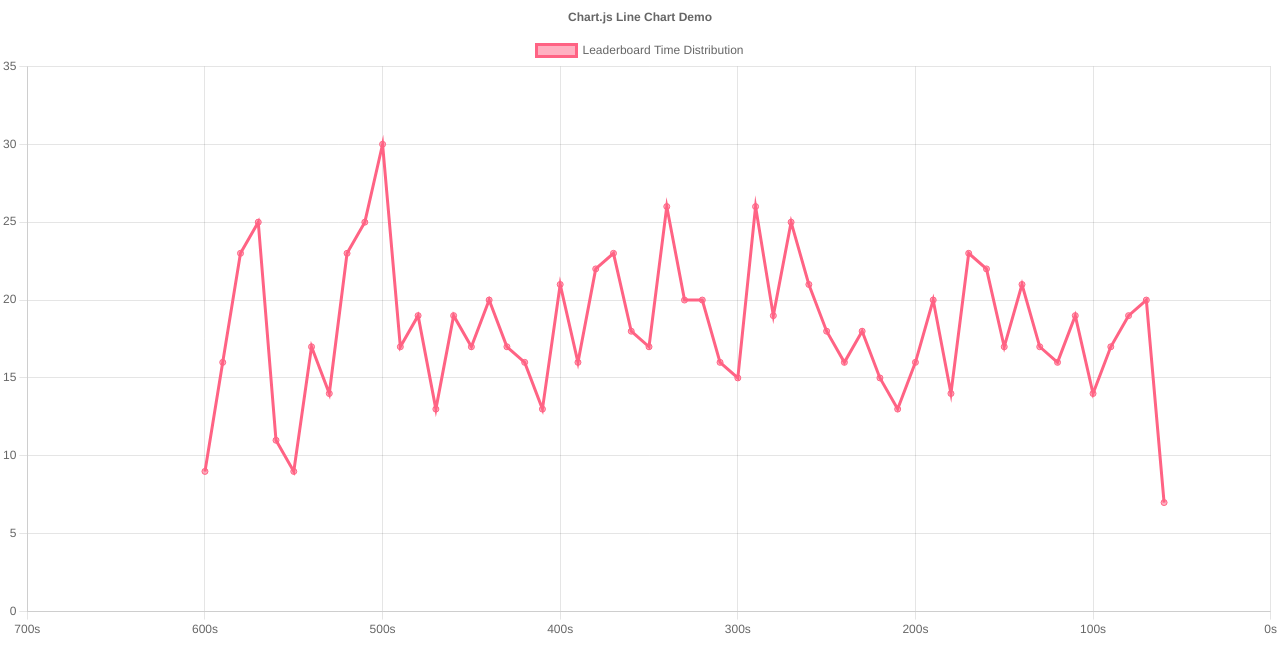
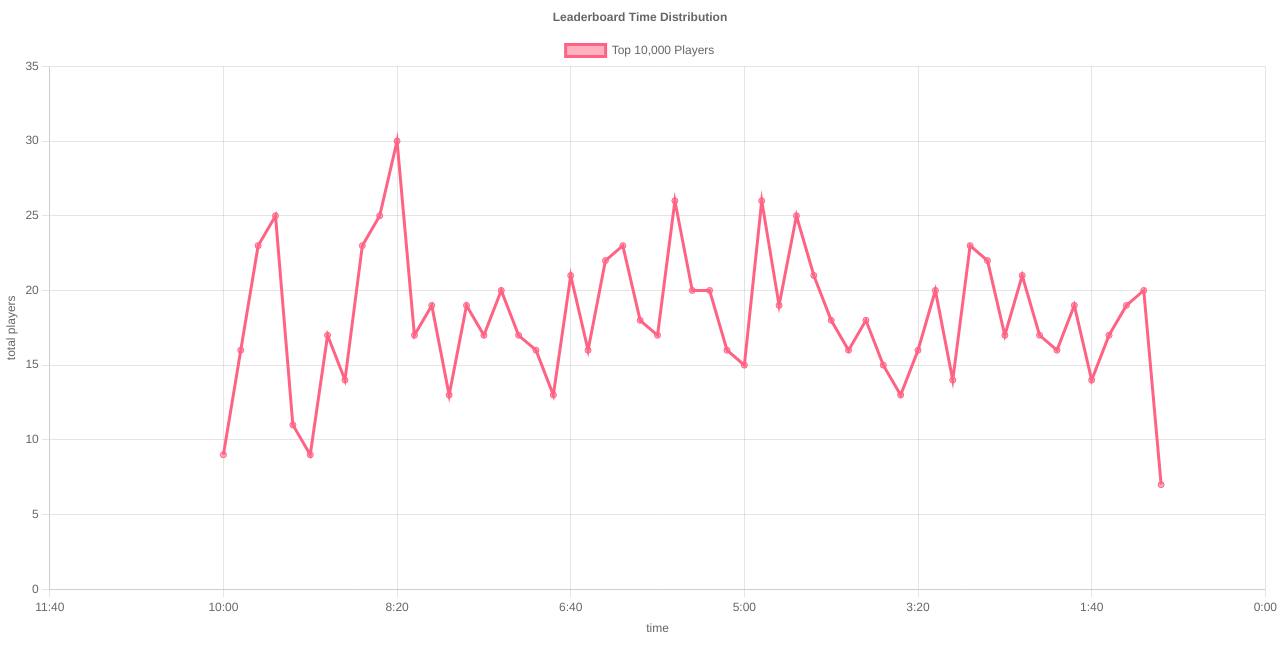
Before and after one commit to Raymi306/aor-leaderboard-viz-frontend, a React (Create React App) app: page / in a window 1280 px wide. Shown: the top 672 px of the page. Built offline with nearby package versions, Linux system fonts and the light colour scheme.

Commit message:
Polish up line chart

```diff
--- a/src/LineChartAllTimes.tsx
+++ b/src/LineChartAllTimes.tsx
@@ -30,14 +30,25 @@ const options = {
 			reverse: true,
 			ticks: {
 				callback: (item: any, _index: any, _ticks: any) => {
-					return `${item / 1000}s`;
+					let seconds = item / 1000
+					const minutes = Math.floor(seconds / 60)
+					seconds = seconds % 60
+					return `${minutes}:${seconds.toString().padStart(2, '0')}`;
 				},
 			},
 			grace: '15%',
+			title: {
+				display: true,
+				text: 'time',
+			}
 		},
 		y: {
 			beginAtZero: true,
 			grace: '15%',
+			title: {
+				display: true,
+				text: 'total players',
+			}
 		},
 	},
 	plugins: {
@@ -46,7 +57,7 @@ const options = {
 		},
 		title: {
 			display: true,
-			text: 'Chart.js Line Chart Demo',
+			text: 'Leaderboard Time Distribution',
 		},
 	},
 };
@@ -54,7 +65,7 @@ const options = {
 const data = {
 	datasets: [
 		{
-			label: 'Leaderboard Time Distribution',
+			label: 'Top 10,000 Players',
 			data: [],
 			borderColor: 'rgb(255, 99, 132)',
 			backgroundColor: 'rgba(255, 99, 132, 0.5)',
```
